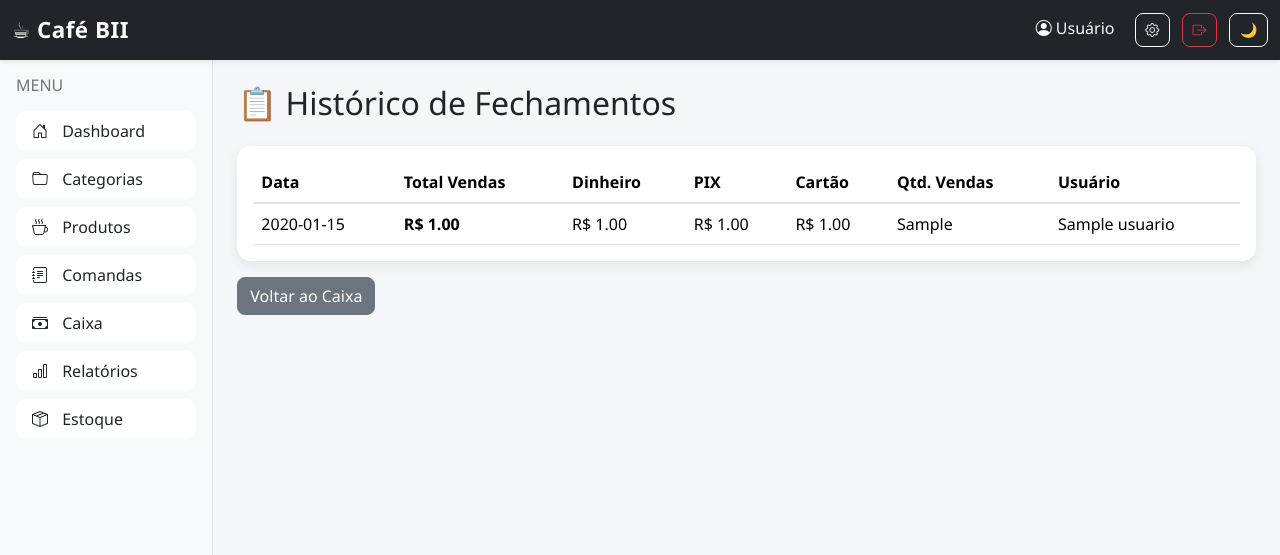
After one commit to blackfemto/Cafe_BII, a FastAPI app: template templates/fechamentos.html in a window 1280 px wide. The commit adds this page. Shown: the top 555 px of the page. Run offline with FastAPI, Linux system fonts and the light colour scheme; the template is opened without the code that fills it: most values are stand-ins (such as "Sample title", 1, 10 or a date in 2020).

Commit message:
Implementa fechamento de caixa

```diff
--- a/app/models/__init__.py
+++ b/app/models/__init__.py
@@ -5,3 +5,4 @@ from .item_comanda import ItemComanda
 from .venda import Venda
 from .usuario import Usuario
 from .auditoria import Auditoria
+from .fechamento import FechamentoCaixa
--- a/app/models/usuario.py
+++ b/app/models/usuario.py
@@ -23,3 +23,4 @@ class Usuario(Base):
     comandas = relationship("Comanda", back_populates="usuario")
     vendas = relationship("Venda", back_populates="usuario")
     auditoria = relationship("Auditoria", back_populates="usuario")
+    fechamentos = relationship("FechamentoCaixa", back_populates="usuario")
--- /dev/null
+++ b/templates/fechamentos.html
@@ -0,0 +1,48 @@
+{% extends "base.html" %}
+
+{% block title %}Histórico de Fechamentos{% endblock %}
+
+{% block content %}
+
+<h2 class="mb-4">📋 Histórico de Fechamentos</h2>
+
+<div class="card">
+    <div class="card-body">
+        <div class="table-responsive">
+            <table class="table table-hover">
+                <thead>
+                    <tr>
+                        <th>Data</th>
+                        <th>Total Vendas</th>
+                        <th>Dinheiro</th>
+                        <th>PIX</th>
+                        <th>Cartão</th>
+                        <th>Qtd. Vendas</th>
+                        <th>Usuário</th>
+                    </tr>
+                </thead>
+                <tbody>
+                {% for fechamento in fechamentos %}
+                    <tr>
+                        <td>{{ fechamento.data_fechamento.strftime('%d/%m/%Y %H:%M') }}</td>
+                        <td><strong>R$ {{ "%.2f"|format(fechamento.total_vendas) }}</strong></td>
+                        <td>R$ {{ "%.2f"|format(fechamento.total_dinheiro) }}</td>
+                        <td>R$ {{ "%.2f"|format(fechamento.total_pix) }}</td>
+                        <td>R$ {{ "%.2f"|format(fechamento.total_cartao) }}</td>
+                        <td>{{ fechamento.quantidade_vendas }}</td>
+                        <td>{{ fechamento.usuario.nome if fechamento.usuario else '-' }}</td>
+                    </tr>
+                {% else %}
+                    <tr>
+                        <td colspan="7" class="text-center">Nenhum fechamento registrado.</td>
+                    </tr>
+                {% endfor %}
+                </tbody>
+            </table>
+        </div>
+    </div>
+</div>
+
+<a href="/caixa" class="btn btn-secondary mt-3">Voltar ao Caixa</a>
+
+{% endblock %}
```
Also changed, not shown: app/crud/fechamento.py (added, +31 -0 lines), app/models/fechamento.py (added, +23 -0 lines), app/routes/caixa.py (+40 -0 lines), templates/caixa.html (+17 -0 lines).
